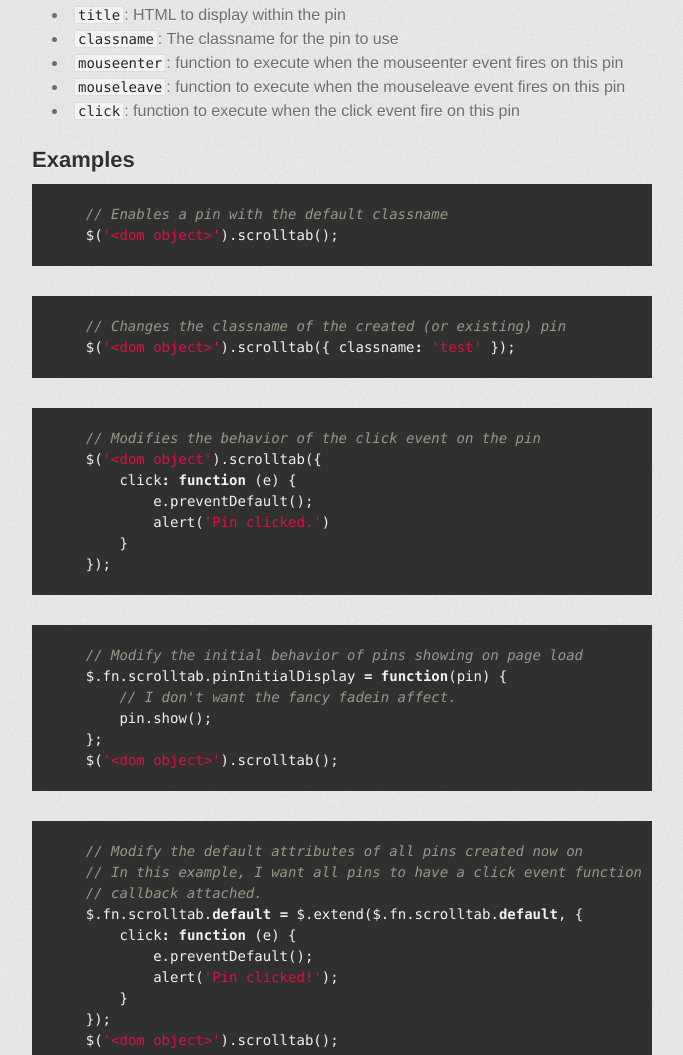
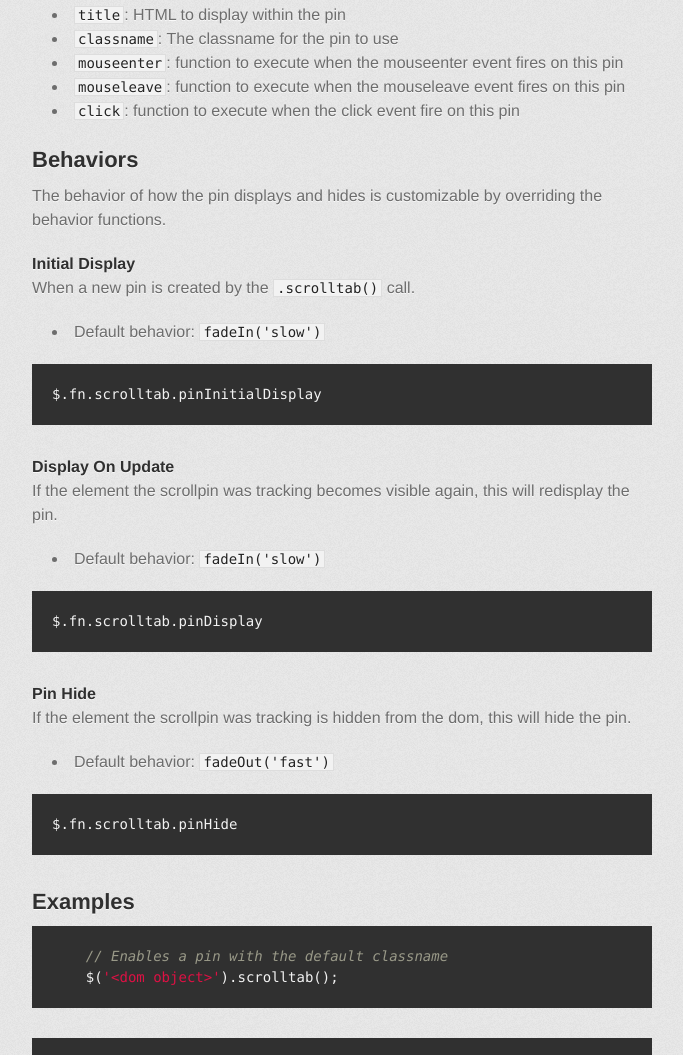
Before and after one commit to cjsaylor/Scrolltab, a plain HTML site: page index.html in a window 1280 px wide. Shown: the part 585-1640 px from the top of the page, without its empty margins (298-981 px from the left). Drawn offline with Linux system fonts and the light colour scheme; a web font is replaced by a local one.

```diff
--- a/index.html
+++ b/index.html
@@ -55,6 +55,44 @@
 <li>
 <code>click</code>: function to execute when the click event fire on this pin</li>
 </ul><h2>
+<a name="behaviors" class="anchor" href="#behaviors"><span class="octicon octicon-link"></span></a>Behaviors</h2>
+
+<p>The behavior of how the pin displays and hides is customizable by overriding the behavior functions.</p>
+
+<h4>
+<a name="initial-display" class="anchor" href="#initial-display"><span class="octicon octicon-link"></span></a>Initial Display</h4>
+
+<p>When a new pin is created by the <code>.scrolltab()</code> call.</p>
+
+<ul>
+<li>Default behavior: <code>fadeIn('slow')</code>
+</li>
+</ul><pre><code>$.fn.scrolltab.pinInitialDisplay
+</code></pre>
+
+<h4>
+<a name="display-on-update" class="anchor" href="#display-on-update"><span class="octicon octicon-link"></span></a>Display On Update</h4>
+
+<p>If the element the scrollpin was tracking becomes visible again, this will redisplay the pin.</p>
+
+<ul>
+<li>Default behavior: <code>fadeIn('slow')</code>
+</li>
+</ul><pre><code>$.fn.scrolltab.pinDisplay
+</code></pre>
+
+<h4>
+<a name="pin-hide" class="anchor" href="#pin-hide"><span class="octicon octicon-link"></span></a>Pin Hide</h4>
+
+<p>If the element the scrollpin was tracking is hidden from the dom, this will hide the pin.</p>
+
+<ul>
+<li>Default behavior: <code>fadeOut('fast')</code>
+</li>
+</ul><pre><code>$.fn.scrolltab.pinHide
+</code></pre>
+
+<h2>
 <a name="examples" class="anchor" href="#examples"><span class="octicon octicon-link"></span></a>Examples</h2>
 
 <div class="highlight"><pre>    <span class="c1">// Enables a pin with the default classname</span>
```
Also changed, not shown: params.json (+1 -1 lines).
